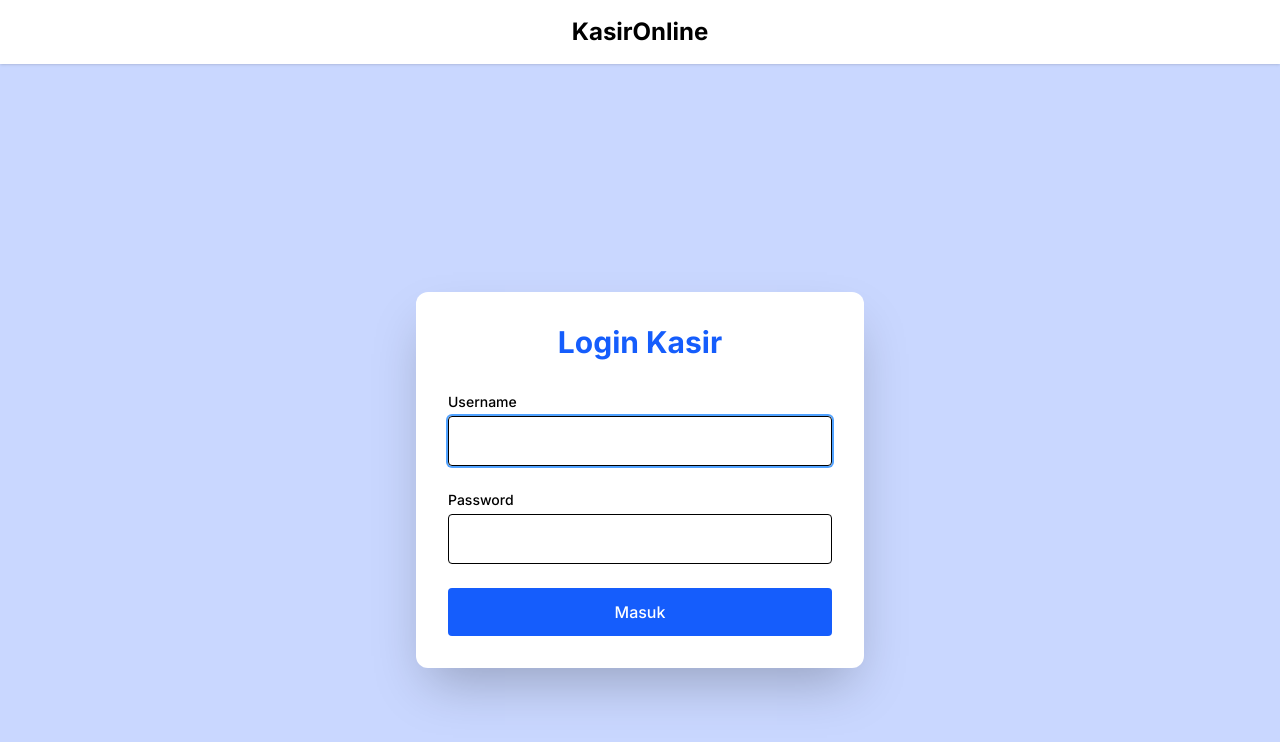
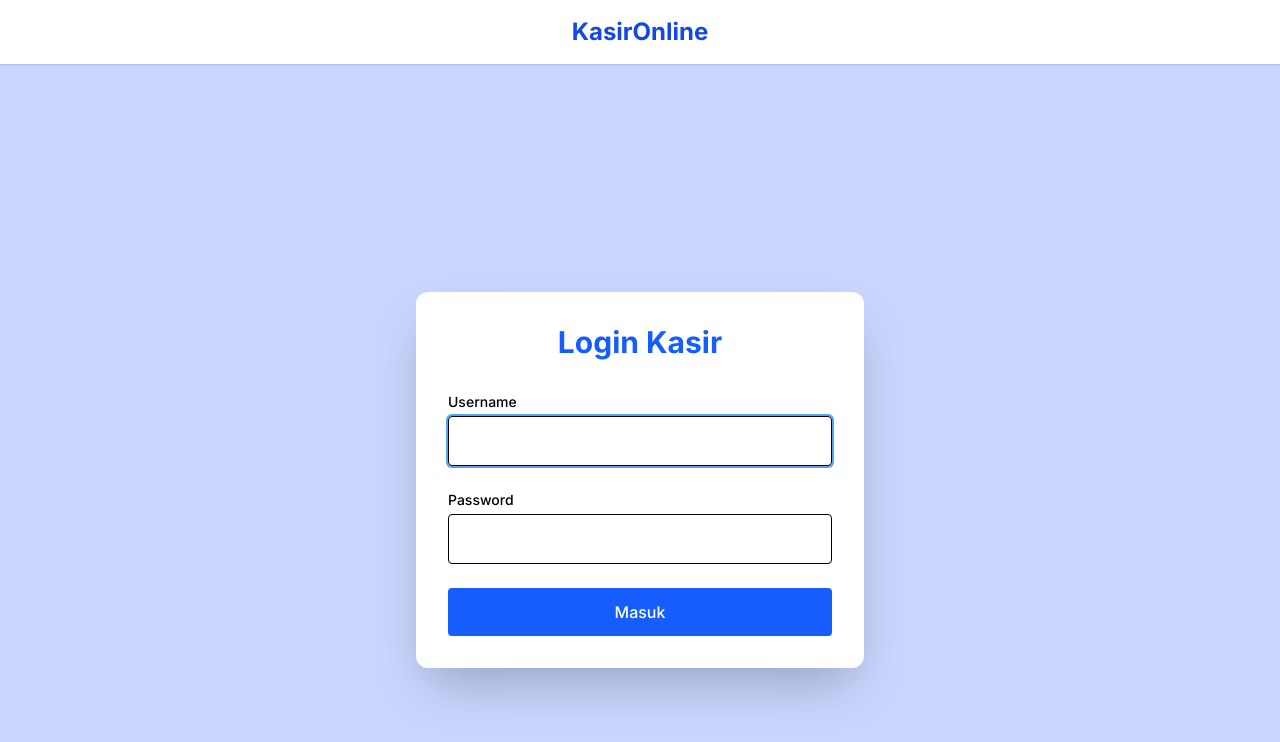
Before and after one commit to kairaolshop/kasirOnline, a Next.js app: page /login in a window 1280 px wide. Shown: the top 742 px of the page. Built offline with nearby package versions, Linux system fonts and the light colour scheme; no server answers.

Commit message:
modified:   app/api/penjualan/route.ts 	modified:   app/layout.tsx 	modified:   app/page.tsx

```diff
--- a/app/api/penjualan/route.ts
+++ b/app/api/penjualan/route.ts
@@ -71,7 +71,7 @@ export async function POST(request: NextRequest) {
 
         await tx.penjualan.create({
           data: {
-            transaksiId: header.id, // Hubungkan ke ID header
+            transaksiId: header.id,
             varianId: item.varianId,
             jumlah: item.jumlah,
             hargaJual: item.hargaJual,
@@ -82,8 +82,6 @@ export async function POST(request: NextRequest) {
             tanggal: tglTransaksi,
           },
         });
-
-        // 3. Potong Stok Varian
         await tx.varian.update({
           where: { id: item.varianId },
           data: { stok: { decrement: item.jumlah } },
@@ -100,7 +98,6 @@ export async function POST(request: NextRequest) {
   }
 }
 
-// DELETE: Hapus satu transaksi utuh menggunakan ID
 export async function DELETE(request: NextRequest) {
   const { searchParams } = request.nextUrl;
   const id = searchParams.get('id');
@@ -111,14 +108,14 @@ export async function DELETE(request: NextRequest) {
 
   try {
     await prisma.$transaction(async (tx) => {
-      // 1. Ambil detail untuk kembalikan stok
+
       const items = await tx.penjualan.findMany({
         where: { transaksiId: Number(id) }
       });
 
       if (items.length === 0) throw new Error('Data tidak ditemukan');
 
-      // 2. Kembalikan stok satu per satu
+
       for (const item of items) {
         await tx.varian.update({
           where: { id: item.varianId },
@@ -126,7 +123,7 @@ export async function DELETE(request: NextRequest) {
         });
       }
 
-      // 3. Hapus Transaksi (Detail otomatis terhapus karena Cascade)
+
       await tx.transaksi.delete({
         where: { id: Number(id) },
       });
--- a/app/layout.tsx
+++ b/app/layout.tsx
@@ -23,25 +23,22 @@ export default function RootLayout({
 }>) {
   return (
     <html lang="id">
-      <body className={`${inter.className} bg-[#c9d7ff] min-h-screen`}>
+      <body className={`${inter.className} bg-[#c9d7ff] min-h-screen text-gray-900`}>
         <Providers>
           <Toaster
-              position="top-center"
-              richColors
-              duration={5000}
-              closeButton
-              style={{
-                position: 'fixed',
-                top: '50%',
-                left: '50%',
-                transform: 'translate(-50%, -50%)',
-                zIndex: 9999,
-              }}
-            />
-        <header className="bg-white shadow p-4">
-          <h1 className="text-2xl font-bold text-center">KasirOnline</h1>
-        </header>
-        <main className="container mx-auto p-4">{children}</main>
+            position="top-center"
+            richColors
+            duration={3000}
+            closeButton
+          />
+
+          <header className="bg-white shadow p-4 sticky top-0 z-40">
+            <h1 className="text-2xl font-bold text-center text-blue-700">KasirOnline</h1>
+          </header>
+
+          <main className="container mx-auto p-4">
+            {children}
+          </main>
         </Providers>
       </body>
     </html>
--- a/app/page.tsx
+++ b/app/page.tsx
@@ -478,10 +478,10 @@ useEffect(() => {
   if (!isMounted) return null;
 
   return (
-    <div className="min-h-screen bg-[#c9d7ff] p-4 font-sans">
+    <div className="min-h-screen p-4 font-sans space-y-5 md:space-y-6">
       {/* Header */}
       <div className="bg-white rounded-lg shadow p-4 mb-4">
-        <div className="flex flex-col md:flex-row justify-between items-center gap-4">
+        <div className="flex flex-col flex-row justify-between items-center gap-4">
           <h1 className="text-2xl font-bold text-blue-800">Kasir - Transaksi Harian</h1>
           <p className="text-lg text-red-500 font-bold">
           {new Intl.DateTimeFormat("id-ID", {
@@ -824,8 +824,8 @@ useEffect(() => {
       </div>
 
       {/* Keranjang Pembeli */}
-      <div className="mt-6 bg-white rounded-lg shadow p-4">
-        <h3 className="text-lg font-bold mb-3">Keranjang Pembeli</h3>
+      <div className="mt-6 bg-white rounded-lg border shadow p-4">
+        <h3 className="mb-3">Keranjang Pembeli</h3>
         {keranjang.length === 0 ? (
           <p className="text-center text-gray-500 py-6">Keranjang masih kosong...</p>
         ) : (
@@ -837,8 +837,6 @@ useEffect(() => {
                   <th className="p-2 text-left">Nama</th>
                   <th className="p-2 text-left">Warna</th>
                   <th className="p-2 text-center">Qty</th>
-                  {/*<th className="p-2 text-right">Harga Jual</th>*/}
-                  {/*<th className="p-2 text-right">Harga Beli</th>*/}
                   <th className="p-2 text-right">Total Jual</th>
                   <th className="p-2 text-right">Total Beli</th>
                   <th className="p-2 text-right">Admin</th>
@@ -853,8 +851,6 @@ useEffect(() => {
                     <td className="p-2">{item.namaBarang}</td>
                     <td className="p-2">{item.warna || "-"}</td>
                     <td className="p-2 text-center">{item.jumlah}</td>
-                    {/*<td className="p-2 text-right">Rp {item.hargaJual.toLocaleString("id-ID")}</td>*/}
-                    {/*<td className="p-2 text-right">Rp {item.hargaBeli.toLocaleString("id-ID")}</td>*/}
                     <td className="p-2 text-right">Rp {item.subtotal.toLocaleString("id-ID")}</td>
                     <td className="p-2 text-right">Rp {item.totalBeli.toLocaleString("id-ID")}</td>
                     <td className="p-2 text-right">Rp {item.totalAdmin.toLocaleString("id-ID")}</td>
@@ -869,7 +865,8 @@ useEffect(() => {
       </div>
 
       {/* Ringkasan bawah */}
-      <div className="mt-6 bg-white rounded-lg shadow p-4 flex flex-wrap gap-6 justify-center">
+
+        <div className="flex flex-wrap justify-center gap-6 max-w-5xl mx-auto">
           <div className="flex items-center gap-3">
             <div className="bg-green-600 text-white w-8 h-8 flex items-center justify-center rounded">S</div>
             <span className="font-medium">{terjualShopee} Terjual</span>
@@ -878,10 +875,11 @@ useEffect(() => {
             <div className="bg-black text-white w-8 h-8 flex items-center justify-center rounded">♪</div>
             <span className="font-medium">{terjualTiktok} Terjual</span>
           </div>
-        <button className="cursor-pointer bg-blue-600 text-white px-6 py-3 rounded-lg font-medium">
+          <button className="bg-blue-600 text-white px-6 py-3 rounded-lg font-medium">
             🖨️ Print PDF
           </button>
       </div>
+
       {isLoading && (
         <div className="fixed inset-0 bg-black/40 flex items-center justify-center z-50">
           <div className="bg-white p-6 rounded-lg shadow-xl flex flex-col items-center gap-4">
```
Lines whose indentation alone changed are shown as unchanged.
